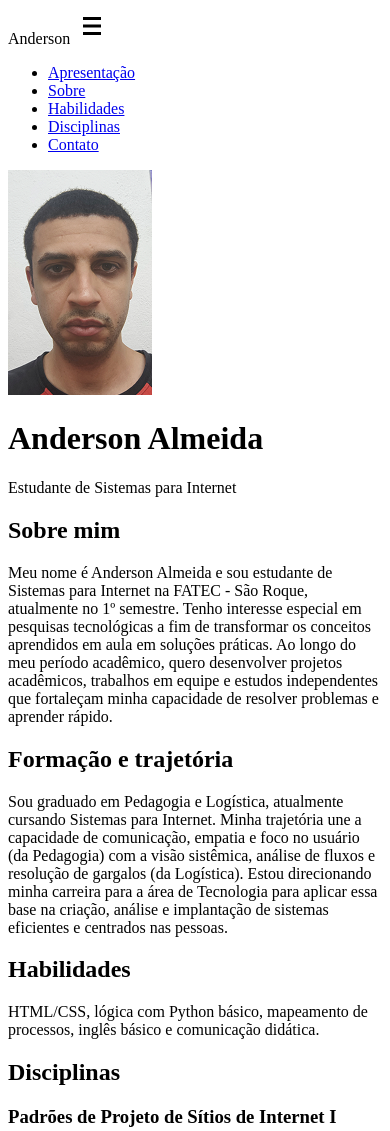
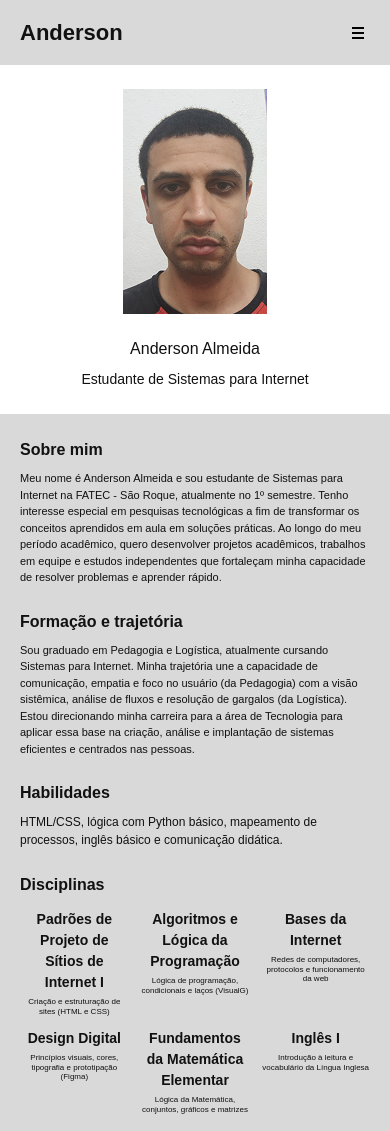
Before and after one commit to andersonalmeida11/portifolio, a plain HTML site: page index.html in a window 390 px wide. Shown: the top 1131 px of the page. Drawn offline with Linux system fonts and the light colour scheme.

Commit message:
style: CSS mobile first finalizado

```diff
--- a/index.html
+++ b/index.html
@@ -86,19 +86,19 @@
             <div class="contato">
                 <h2>Contato</h2>
                 <ul class="contato-lista"></ul>
-                <li>
+                <li class="contato-lista">
                     <a href="https://github.com/andersonalmeida11" target="_blank">
                         <img src="/assets/github.svg" alt="GitHub" class="icone-contato">
                         andersonalmeida11
                     </a>
                 </li>
-                <li>
+                <li class="contato-lista">
                     <a href="https://wa.me/5511953142142" target="_blank">
                         <img src="/assets/whatsapp.svg" alt="WhatsApp" class="icone-contato">
                         (11) 95314-2142
                     </a>
                 </li>
-                <li>
+                <li class="contato-lista">
                     <a href="mailto:awalmeida11@yahoo.com">
                         <img src="/assets/email.svg" alt="E-mail" class="icone-contato">
                         awalmeida11@yahoo.com
@@ -112,7 +112,6 @@
 
     <footer class="rodape">
         <p>&copy; 2026 Anderson Almeida. Todos os direitos reservados.</p>
-
     </footer>
 </body>
 </html>
--- a/style.css
+++ b/style.css
@@ -0,0 +1,147 @@
+* {
+    margin: 0;
+    padding: 0;
+    box-sizing: border-box;
+}
+body {
+    font-family: Arial, Helvetica, sans-serif;
+    color: #111111;
+    line-height: 1.5;
+}
+.topo{
+    background-color: #d9d9d9;
+    padding: 16px 20px;
+}
+
+.topo-conteudo{
+    display: flex;
+    justify-content: space-between;
+    align-items: center;
+}
+
+.menu{ display: none
+}
+
+.menu-lista{
+    display: none;
+}
+
+.logo{
+    font-size: 22px;
+    font-weight: bold;
+}
+
+.menu-icone{
+    width: 24px;
+    height: 24px;
+    cursor: pointer;
+}
+
+.apresentacao{
+    padding: 24px 20px;
+    text-align: center;
+}
+
+.apresentacao-foto img{
+    width: 144px;
+    height: 225px;
+    margin-bottom: 16px;
+}
+.apresentacao h1{
+    font-size: 16px;
+    font-weight: normal;
+    margin-bottom: 8px;
+}
+
+.apresentacao p{
+    font-size: 14px;
+}
+
+.conteudo-cinza{
+    background-color: #d9d9d9;
+    padding: 24px 20px;
+}
+
+.sobre,
+.formacao,
+.habilidades,
+.disciplinas,
+.contato {
+    margin-bottom: 24px;
+}
+
+.sobre h2 {
+    font-size: 16px;
+    font-weight: bold;
+    margin-bottom: 8px;
+}
+
+.sobre p {
+font-size: 11px;
+}
+
+.formacao h2 {
+    font-size: 16px;
+    font-weight: bold;
+    margin-bottom: 8px;
+}
+
+.formacao p {
+    font-size: 11px;
+}
+
+.habilidades h2 {
+    font-size: 16px;
+    font-weight: bold;
+    margin-bottom: 8px;
+}
+.habilidades p {
+    font-size: 12px;
+}
+
+.disciplinas-grade {
+    display: grid;
+    grid-template-columns: repeat(3, 1fr);
+    gap: 12px;
+    margin-top: 12px;
+    text-align: center;
+}
+
+.disciplinas h2 {
+    font-size: 16px;
+    font-weight: bold;
+    margin-bottom: 8px;
+}
+.disciplina-item h3{
+    font-size: 14px;
+    font-weight: bold;
+    margin-bottom: 4px;
+}
+.disciplina-item p {
+    font-size: 8px;
+    line-height: 1.2;
+}
+.contato h2 {
+    font-size: 16px;
+    font-weight: bold;
+    margin-bottom: 8px;
+}
+.contato-lista a {
+    display: flex;
+    align-items: center;
+    gap: 8px;
+    text-decoration: none;
+    color: #111111;
+    font-size: 10px;
+}
+.icone-contato {
+    width: 16px;
+    height: 16px;
+}
+
+.rodape {
+    background-color: #d9d9d9;
+    padding: 16px 20px;
+    text-align: center;
+    font-size: 10px;
+}
```
